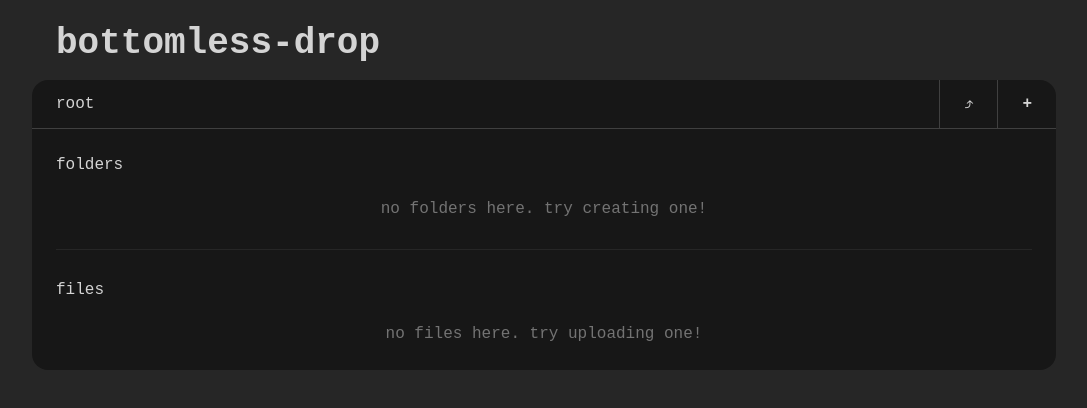
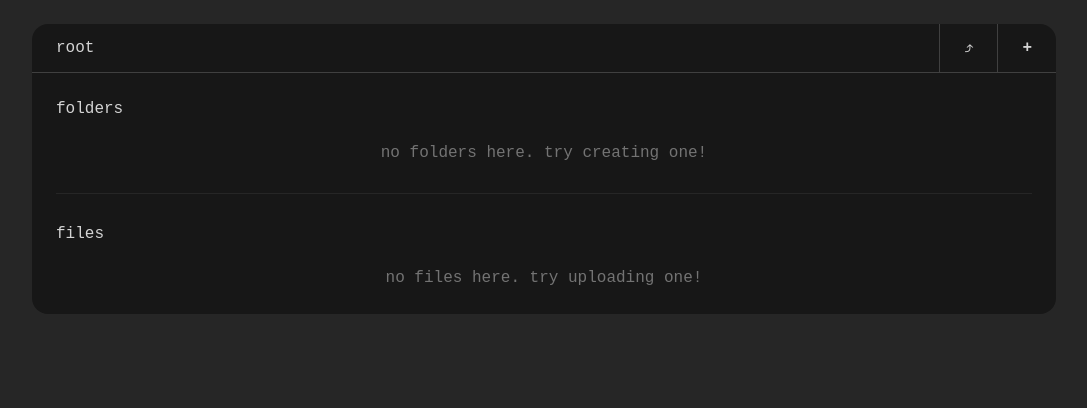
Before and after one commit to arBishal/Bottomless-Drop, a React (Vite) app: page / in a window 1280 px wide. Shown: the top 408 px of the page, without its empty margins (96-1183 px from the left). Built offline with nearby package versions, Linux system fonts and the light colour scheme.

Commit message:
fix: fix text overflow

```diff
--- a/src/App.jsx
+++ b/src/App.jsx
@@ -3,8 +3,9 @@ import Home from "./pages/Home.jsx";
 export default function App() {
   return (
     <div className="min-h-dvh w-dvw flex flex-col p-6 gap-4 items-center justify-start text-neutral-300 bg-neutral-800 lowercase">
-      <h1 className="max-w-5xl w-full text-4xl font-bold px-6"> bottomless-drop </h1>
       <Home />
     </div>
   );
 }
+
+// home not taking full available height
--- a/src/components/ItemCard.jsx
+++ b/src/components/ItemCard.jsx
@@ -44,12 +44,12 @@ export default function FolderCard({ id, item, type }) {
       key={id}
       onClick={handleSingleClick}
       onDoubleClick={handleDoubleClick}
-      className={`min-h-12 flex items-center justify-between gap-4 rounded-lg cursor-pointer pl-4 pr-3 ${
+      className={`min-h-12 w-full flex items-center justify-between gap-4 rounded-lg cursor-pointer pl-4 pr-3 ${
         isSelected ? "bg-neutral-700" : "hover:bg-neutral-800"
       }`}
     >
       {/* left elements */}
-      <div className="flex items-center gap-4">
+      <div className="flex items-center gap-4 w-9/12">
         <div id="item-icon" className="w-fit h-fit">
           {type === "folder" ? (
             <div className="relative h-6 w-8">
@@ -63,8 +63,7 @@ export default function FolderCard({ id, item, type }) {
           )}
         </div>
 
-        <span id="item-label" className={`text-sm truncate overflow-hidden whitespace-nowrap ${
-          type === "folder" ? "max-w-24" : "max-w-56"}`}>
+        <span id="item-label" className="text-sm truncate">
           {item.name}
         </span>
       </div>
--- a/src/components/Popover.jsx
+++ b/src/components/Popover.jsx
@@ -72,3 +72,5 @@ export default function Popover({ id, type, closePopover }) {
     </div>
   );
 }
+
+// the tricolon hovers before the popover
--- a/src/pages/Home.jsx
+++ b/src/pages/Home.jsx
@@ -47,7 +47,7 @@ export default function Home() {
 };
 
   return (
-    <div className="min-h-full w-full max-w-5xl flex flex-col">
+    <div className="h-full w-full max-w-5xl flex flex-col flex-grow">
       <div className="flex items-center justify-between">
         <Breadcrumbs
           currentFolder={parentId}
```
